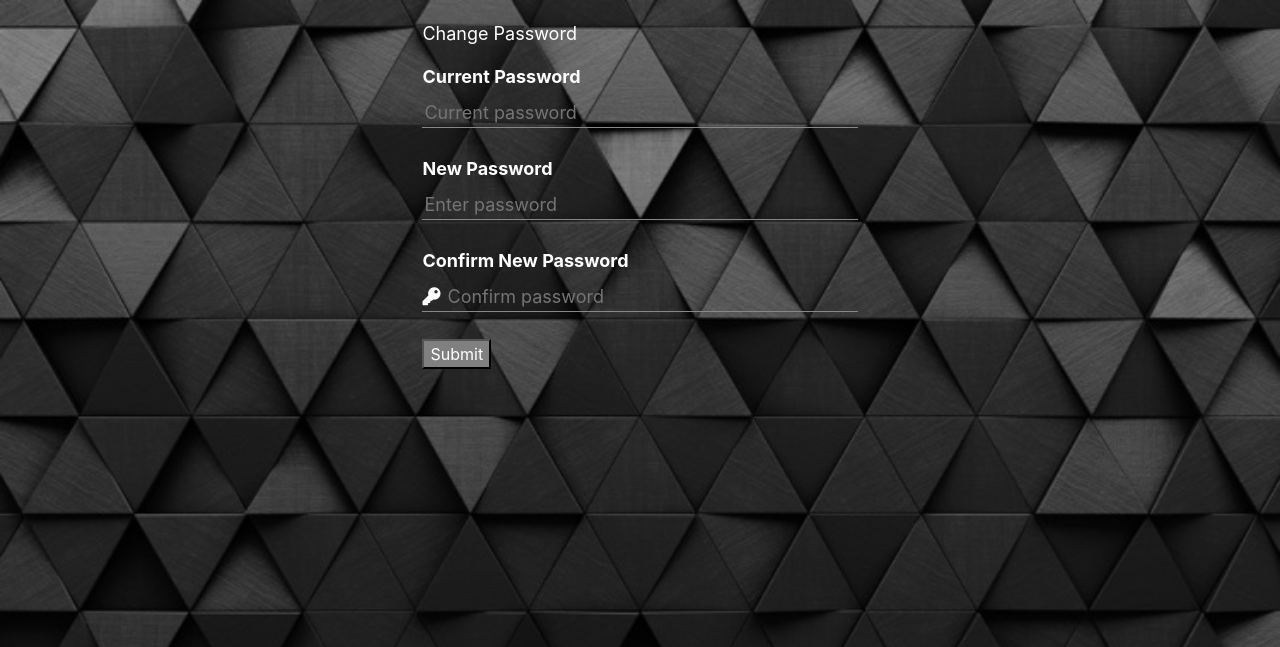
After one commit to Sathvik21S21Rao/Newsfeed, a Django app: page /changepass in a window 1280 px wide. The commit adds this page. Shown: the top 647 px of the page. Run offline with Django 3.2, Linux system fonts and the light colour scheme; some libraries are stand-ins or nearby versions.

Commit message:
Change Password

```diff
--- a/Project/News/urls.py
+++ b/Project/News/urls.py
@@ -1,4 +1,4 @@
 from django.urls import path
 from . import views
 urlpatterns=[ path('',views.response,name='response'),path('home',views.login,name="home"),path("sign_up",views.sign_up,name="sign_up"),
-path("genres",views.genres,name="genres"),path("logout",views.logout,name="logout")]
+path("genres",views.genres,name="genres"),path("logout",views.logout,name="logout"),path("changepass",views.changepass,name="changepass")]
--- a/Project/News/views.py
+++ b/Project/News/views.py
@@ -3,10 +3,41 @@ from django.contrib import messages
 import requests
 from django.contrib.auth.models import User,auth
 from .models import Userverification as userinfo
-USER=''
-def emailverifier(email):
+
+import string
+USER=[]
+def password_check(passwd):
+    SpecialSym =string.punctuation
+    val = True
+
+    if len(passwd) < 6:
+        print('length should be at least 6')
+        val = False
+
+    if len(passwd) > 20:
+        print('length should be not be greater than 8')
+        val = False
+
+    if not any(char.isdigit() for char in passwd):
+        print('Password should have at least one numeral')
+        val = False
+
+    if not any(char.isupper() for char in passwd):
+        print('Password should have at least one uppercase letter')
+        val = False
+
+    if not any(char.islower() for char in passwd):
+        print('Password should have at least one lowercase letter')
+        val = False
+
+    if not any(char in SpecialSym for char in passwd):
+        print('Password should have at least one of the symbols $@#')
+        val = False
+
+    return val
 
 
+def emailverifier(email):
     response = requests.get(
         "https://isitarealemail.com/api/email/validate",
         params = {'email': email})
@@ -26,7 +57,6 @@ def login(request):
         user= auth.authenticate(username=username,password=password)
         if user:
             auth.login(request,user)
-
             return render(request,"home.html")
         elif not User.objects.filter(username=username).exists():
             messages.error(request,"Username does not exist")
@@ -35,21 +65,24 @@ def login(request):
             messages.error(request,"Password is incorrect")
             return redirect("/")
     except:
-        d={}
-        L=['Sports','Business','Health','Entertainment','Science','Technology','Nation']
-        for i in L:
-            try:
-                request.POST[i]
-                d[i]=True
-            except:
-                d[i]=False
-        genres=""
-        for i in d:
-            if d[i]:
-                genres+=i+" "
-        USER+=[genres]
-        k=userinfo(uname=USER[0],location=USER[1],genres=USER[2])
-        k.save()
+        try:
+            d={}
+            L=['Sports','Business','Health','Entertainment','Science','Technology','Nation']
+            for i in L:
+                try:
+                    request.POST[i]
+                    d[i]=True
+                except:
+                    d[i]=False
+            genres=""
+            for i in d:
+                if d[i]:
+                    genres+=i+" "
+            USER+=[genres]
+            k=userinfo(uname=USER[0],location=USER[1],genres=USER[2])
+            k.save()
+        except:
+            pass
         return render(request,"home.html")
 
 def sign_up(request):
@@ -66,7 +99,9 @@ def genres(request):
         if password!=confirm:
             messages.error(request,'Password does not match confirm')
             return redirect('/sign_up')
-
+        if not password_check(password):
+            messages.error(request,"Enter a stronger password")
+            return redirect('/sign_up')
         elif emailverifier(email)==False:
             messages.error(request,email+" does not exist")
             return redirect('/sign_up')
@@ -88,5 +123,30 @@ def genres(request):
 def logout(request):
     auth.logout(request)
     return redirect('/')
+def changepass(request):
+    if request.method=="POST":
+        current=request.POST["cpass"]
+        new=request.POST["newpass"]
+        confirm=request.POST["confnewpass"]
+        if new!=confirm:
+            messages.error(request,"Confirm and Password not matching")
+            return redirect("/changepass")
+        user=User.objects.get(id=request.user.id)
+        check=user.check_password(current)
+        if check:
+            if password_check(new):
+                user.set_password(new)
+                user.save()
+                messages.success(request,"Succesfully changed the password")
+                return redirect("/home")
+            else:
+                messages.error(request,"Password conditions not met")
+                return redirect("/changepass")
+        else:
+            messages.error(request,"Wrong password")
+            return redirect("/changepass")
+
+
+    return render(request,"changepass.html")
 
 # Create your views here.
--- /dev/null
+++ b/Project/Templates/changepass.html
@@ -0,0 +1,147 @@
+{% load static %}
+<html>
+  <head>
+    <meta charset="UTF-8">
+    <meta name="viewport" content="width=device-width, initial-scale=1.0" />
+    <link
+      rel="stylesheet"
+      href="https://cdn.jsdelivr.net/npm/@fortawesome/fontawesome-free@5.15.3/css/fontawesome.min.css"
+      integrity="sha384-wESLQ85D6gbsF459vf1CiZ2+rr+CsxRY0RpiF1tLlQpDnAgg6rwdsUF1+Ics2bni"
+      crossorigin="anonymous"
+    />
+    <link
+      rel="stylesheet"
+      href="https://use.fontawesome.com/releases/v5.0.7/css/all.css"
+    />
+
+    <script src="https://ajax.googleapis.com/ajax/libs/jquery/3.5.1/jquery.min.js"></script>
+    <script src="https://cdnjs.cloudflare.com/ajax/libs/popper.js/1.16.0/umd/popper.min.js"></script>
+    <script src="https://maxcdn.bootstrapcdn.com/bootstrap/4.5.2/js/bootstrap.min.js"></script>
+    <link rel="stylesheet" href="https://maxcdn.bootstrapcdn.com/bootstrap/4.5.2/css/bootstrap.min.css">
+    {% if messages %}
+    {% for msg in messages %}
+    <div class="alert alert-danger alert-dismissible fade show"  style="color: red;">
+
+        {{msg.message}}
+        <button type="button" class="close" data-dismiss="alert" aria-hidden="true" style="color: red;">&times;</button>
+      </div>
+
+
+    {% endfor %}
+  {% endif %}
+
+
+  </head>
+  <style>
+    body {
+      background-image: url("{% static 'background.jpg' %}");
+      background-size: cover;
+      background-repeat: no-repeat;
+      height: max-content;
+      margin: 0px;
+      padding: 0px;
+
+    }
+    .header {
+      margin: auto;
+      display: flex;
+      flex-direction: column;
+      align-items: center;
+      justify-content: center;
+      background-color: grey;
+      color: white;
+      width: fit-content;
+      height: fit-content;
+      padding: 10px;
+    }
+    .root {
+      display: flex;
+      flex-direction: column;
+      align-items: center;
+      justify-content: center;
+      height: fit-content;
+    }
+
+    .signupform {
+      font-size: large;
+      color: white;
+      width: fit-content;
+      padding: 20px;
+    }
+    .text {
+      width: 100%;
+      overflow: hidden;
+      border-bottom: 1px solid #4caf50;
+    }
+    .text input {
+      border: none;
+      outline: none;
+      background: none;
+      color: white;
+    }
+    .dropdown {
+      background-color: gray;
+      border-radius: 20px;
+      font-size: medium;
+      color: white;
+    }
+    .button {
+      background-color: gray;
+      font-size: medium;
+      color: white;
+    }
+  </style>
+  <body>
+
+
+    <div class="root">
+      <div class="signupform">
+
+        <form action="changepass" method="post">
+          {% csrf_token %}
+
+          <p>Change Password</p>
+          <label><b>Current Password</b></label>
+          <div class="text">
+
+            <input
+              type="password"
+              placeholder="Current password"
+              size="30"
+              name="cpass"
+              required
+            />
+          </div>
+          <br />
+
+          <label><b>New Password</b></label>
+          <div class="text">
+
+            <input
+              type="password"
+              placeholder="Enter password"
+              size="30"
+              name="newpass"
+              required
+            />
+          </div>
+
+          <br />
+
+          <label><b>Confirm New Password</b></label>
+          <div class="text">
+            <i class="fa fa-key"></i>
+            <input
+              type="password"
+              placeholder="Confirm password"
+              size="30"
+              name="confnewpass"
+              required
+            />
+          </div>
+          <br />
+          <button class="button" type="submit">Submit</button>
+        </form>
+    </div>
+  </body>
+</html>
```
Also changed, not shown: Project/Templates/home.html (+34 -9 lines).
